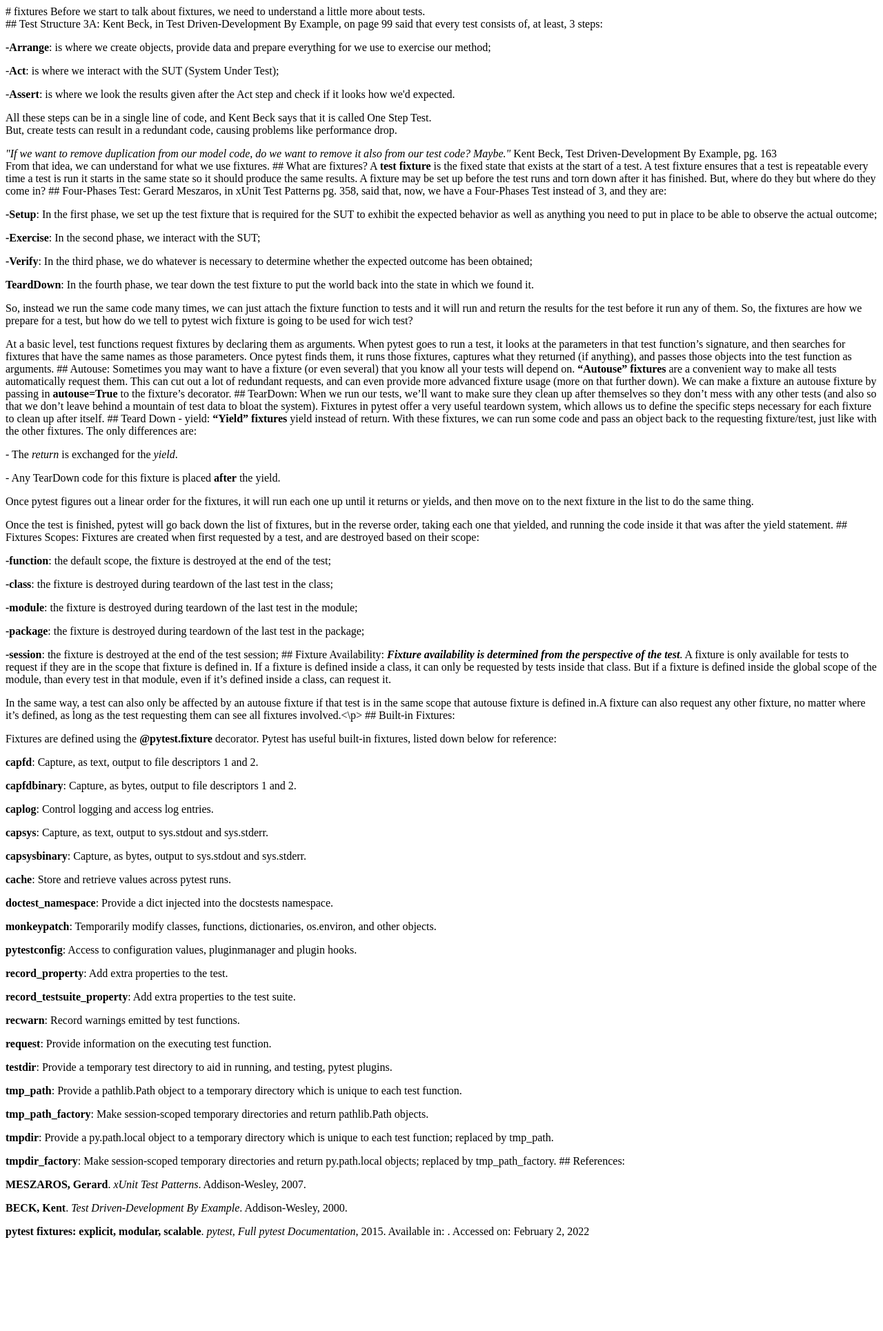
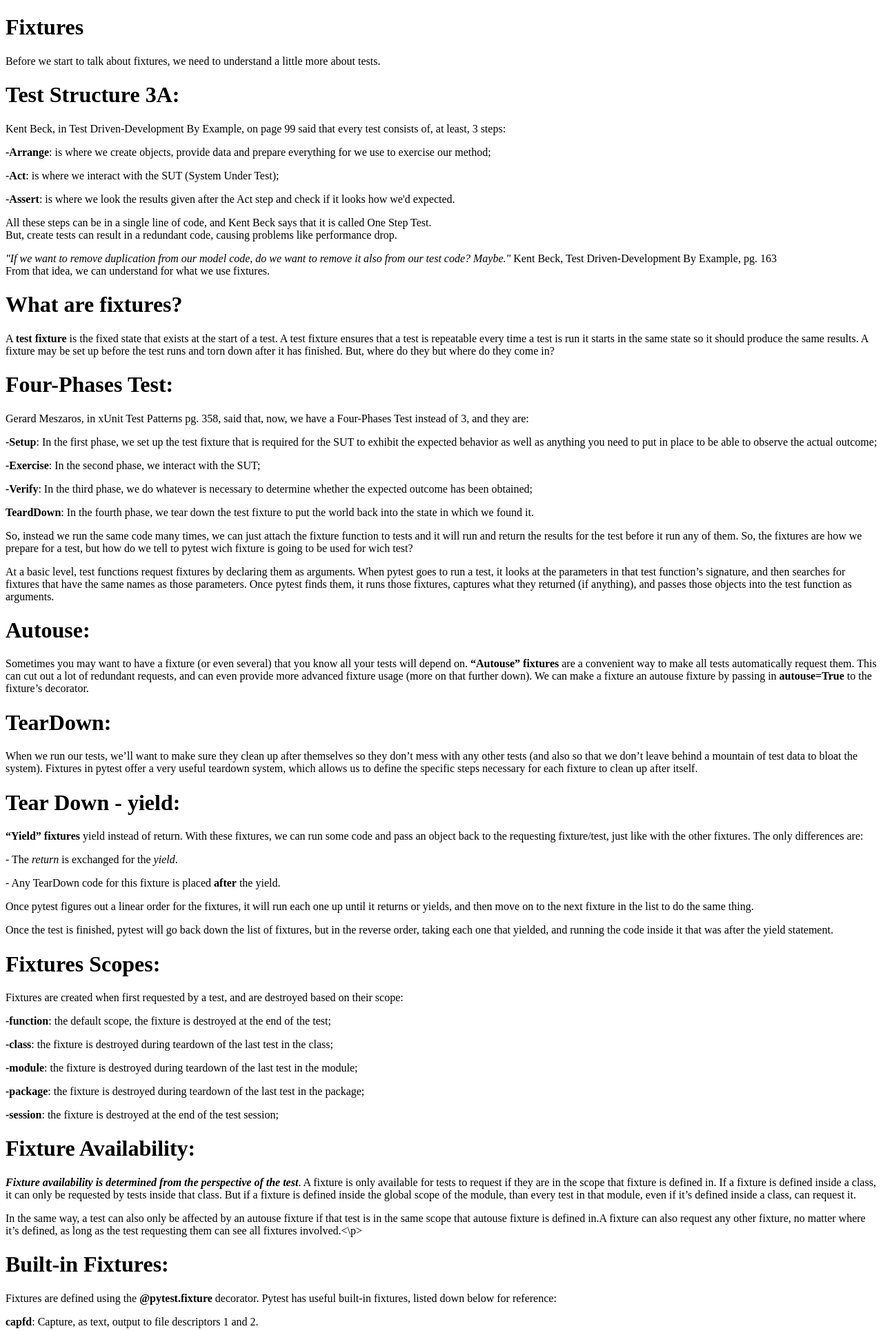
Before and after one commit to ppedrord/flask_project, a Flask app: page /fixtures in a window 1280 px wide. Shown: the top 1929 px of the page at 69% size. Before the commit the page ends 1794 px from the top, so only its background shows below. Run offline with Flask 2, Linux system fonts and the light colour scheme.

Commit message:
Add a webpage with the fixture presentation

```diff
--- a/templates/fixtures.html
+++ b/templates/fixtures.html
@@ -6,11 +6,11 @@
 </head>
 <body>
 
-# fixtures
+<H1>Fixtures</H1>
 
 Before we start to talk about fixtures, we need to understand a little more about tests.<br>
 
-## Test Structure 3A:
+<H1>Test Structure 3A:</H1>
 
 Kent Beck, in Test Driven-Development By Example, on page 99 said that every test consists of, at least, 3 steps:<br>
 
@@ -30,7 +30,7 @@ also from our test code? Maybe."</em> Kent Beck, Test Driven-Development By Exam
 
 From that idea, we can understand for what we use fixtures.
 
-## What are fixtures?
+<H1>What are fixtures?</H1>
 
 A <strong>test fixture</strong> is the fixed state that exists at the start of a test. A test fixture ensures
 that a test is repeatable every time a test is run it starts in the same state so it
@@ -39,7 +39,7 @@ torn down after it has finished.
 
 But, where do they but where do they come in?
 
-## Four-Phases Test:
+<H1>Four-Phases Test:</H1>
 
 Gerard Meszaros, in xUnit Test Patterns pg. 358, said that, now, we have a Four-Phases Test instead of 3, and they are:
 
@@ -66,21 +66,21 @@ it looks at the parameters in that test function’s signature, and then searche
 names as those parameters. Once pytest finds them, it runs those fixtures, captures what they returned (if anything),
 and passes those objects into the test function as arguments.
 
-## Autouse:
+<H1>Autouse:</H1>
 
 Sometimes you may want to have a fixture (or even several) that you know all your tests will depend on.
 <strong>“Autouse” fixtures</strong> are a convenient way to make all tests automatically request them. This can cut out
 a lot of redundant requests, and can even provide more advanced fixture usage (more on that further down).
 We can make a fixture an autouse fixture by passing in <strong>autouse=True</strong> to the fixture’s decorator.
 
-## TearDown:
+<H1>TearDown:</H1>
 
 When we run our tests, we’ll want to make sure they clean up after themselves so they don’t mess with
 any other tests (and also so that we don’t leave behind a mountain of test data to bloat the system).
 Fixtures in pytest offer a very useful teardown system, which allows us to define the specific
 steps necessary for each fixture to clean up after itself.
 
-## Teard Down - yield:
+<H1>Tear Down - yield:</H1>
 
 <strong>“Yield” fixtures</strong> yield instead of return. With these fixtures, we can run some code and pass an object back
 to the requesting fixture/test, just like with the other fixtures. The only differences are:
@@ -96,7 +96,7 @@ and then move on to the next fixture in the list to do the same thing.<br>
 <p>Once the test is finished, pytest will go back down the list of fixtures, but in the reverse order, taking
 each one that yielded, and running the code inside it that was after the yield statement.
 
-## Fixtures Scopes:
+<H1>Fixtures Scopes:</H1>
 
 Fixtures are created when first requested by a test, and are destroyed based on their scope:
 
@@ -115,7 +115,7 @@ Fixtures are created when first requested by a test, and are destroyed based on
 <p><strong>-session</strong>: the fixture is destroyed at the end of the test session;
 
 
-## Fixture Availability:
+<H1>Fixture Availability:</H1>
 
 <strong><em>Fixture availability is determined from the perspective of the test</em></strong>. A fixture is only available for tests
 to request if they are in the scope that fixture is defined in. If a fixture is defined inside a class, it
@@ -126,7 +126,7 @@ the module, than every test in that module, even if it’s defined inside a clas
 autouse fixture is defined in.A fixture can also request any other fixture, no matter where it’s defined,
 as long as the test requesting them can see all fixtures involved.<\p>
 
-## Built-in Fixtures:
+<H1>Built-in Fixtures:</H1>
 
 <p>Fixtures are defined using the <strong>@pytest.fixture</strong> decorator. Pytest has useful built-in fixtures,
 listed down below for reference:
@@ -167,12 +167,12 @@ listed down below for reference:
 
 <p><strong>tmpdir_factory</strong>: Make session-scoped temporary directories and return py.path.local objects; replaced by tmp_path_factory.
 
-## References:
+<H1>References:</H1>
 
 <p><strong>MESZAROS, Gerard</strong>. <em>xUnit Test Patterns</em>. Addison-Wesley, 2007.<br>
 <p><strong>BECK, Kent</strong>. <em>Test Driven-Development By Example</em>. Addison-Wesley, 2000.<br>
 <p><strong>pytest fixtures: explicit, modular, scalable</strong>. <em>pytest, Full pytest Documentation</em>, 2015. Available in:
-<https://docs.pytest.org/en/6.2.x/fixture.html#what-fixtures-are>. Accessed on: February 2, 2022
+https://docs.pytest.org/en/6.2.x/fixture.html#what-fixtures-are. Accessed on: February 2, 2022
 
 </body>
 </html>
```
